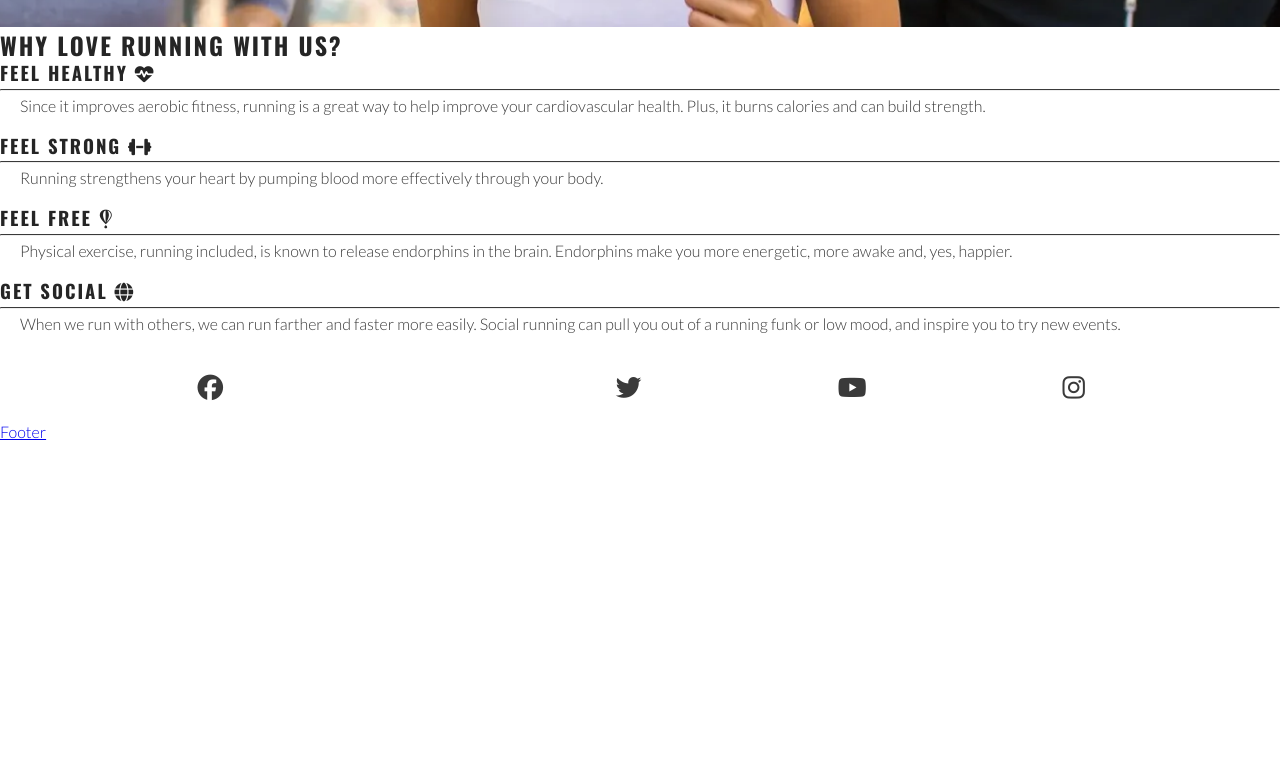
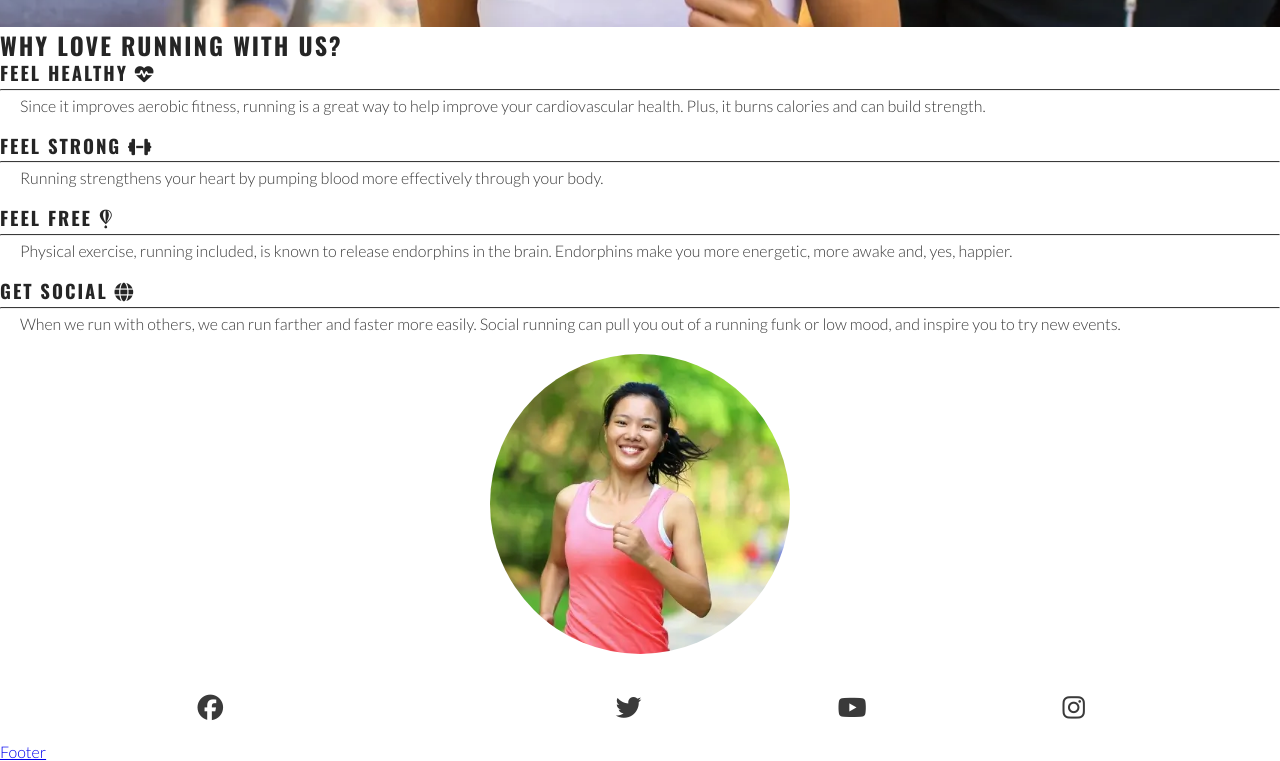
Before and after one commit to emelie-nilsson/love-running, a plain HTML site: page index.html in a window 1280 px wide. Shown: the part 652-1413 px from the top of the page. Before the commit the page ends 1093 px from the top, so only its background shows below. Drawn offline with nearby package versions, Linux system fonts and the light colour scheme.

Commit message:
Add circle image to reason section

```diff
--- a/assets/css/style.css
+++ b/assets/css/style.css
@@ -122,6 +122,21 @@ main {
 #cover-text > h2, #cover-text > h3 {
     color: #ffffff;
 }
+#circle-cover-bg {
+    background: url("../images/reasons-image.webp") no-repeat center center/cover;
+    width: 90vw;
+    height: 90vw;
+    margin-bottom: 20px;
+    /*Make the image a circle*/
+    border-radius: 50%;
+    max-width: 300px;
+    max-height: 300px;
+}
+#benefits-image {
+    display: flex;
+    align-items: center;
+    justify-content: center;
+}
 /* Footer */
 #social-networks {
     text-align: center;
--- a/index.html
+++ b/index.html
@@ -75,6 +75,9 @@
                     you out of a running funk or low mood, and inspire you to try new events.</p>
             </div>
         </div>
+        <div id="benefits-image">
+        <div id="circle-cover-bg"></div>
+    </div>
     </div>
 </section>
 </main>
```
Also changed, not shown: assets/images/reasons-image.webp (added).
